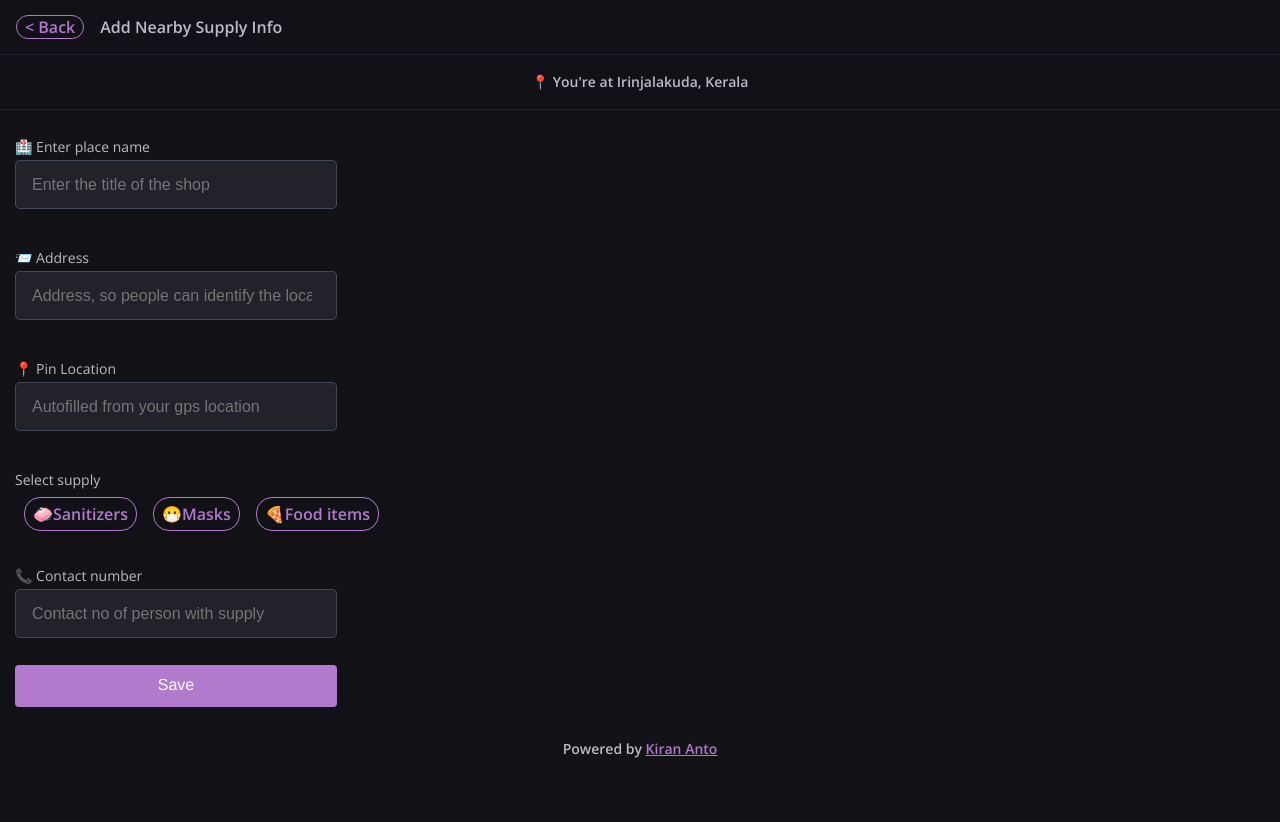
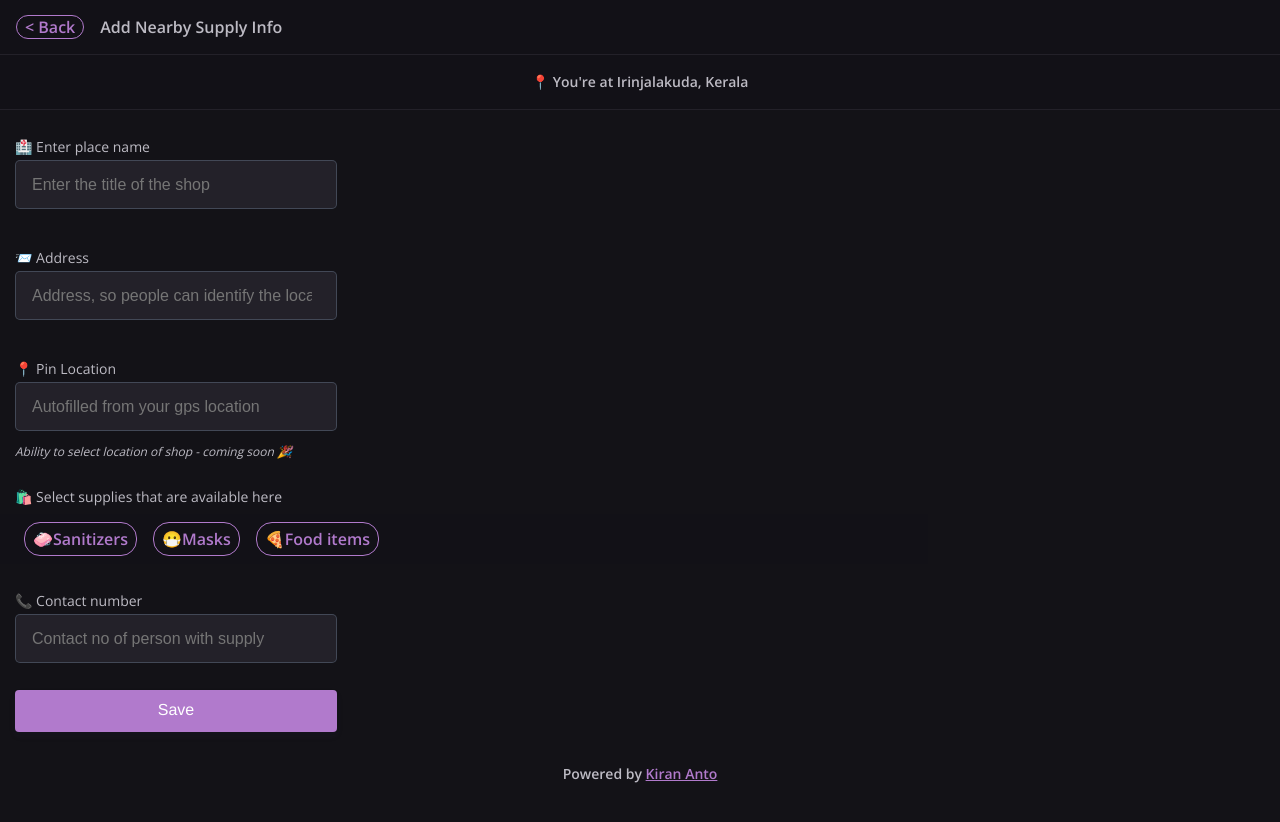
Before and after one commit to kirananto/SupplyInfo, a React (Create React App) app: page /add-data in a window 1280 px wide. Shown: the top 822 px of the page. Before the commit the page ends 800 px from the top, so only its background shows below. Built offline with nearby package versions, Linux system fonts and the light colour scheme.

Commit message:
🎉 UI Implementation partial completion
Signed-off-by: Kiran Anto <kirananto@gmail.com>

```diff
--- a/package.json
+++ b/package.json
@@ -3,7 +3,6 @@
   "version": "0.1.0",
   "private": true,
   "dependencies": {
-    "@material-ui/core": "^4.9.7",
     "@testing-library/jest-dom": "^4.2.4",
     "@testing-library/react": "^9.3.2",
     "@testing-library/user-event": "^7.1.2",
@@ -17,6 +16,7 @@
     "react-dom": "^16.13.1",
     "react-router-dom": "^5.1.2",
     "react-scripts": "3.4.1",
+    "react-toastify": "^5.5.0",
     "styled-components": "^5.0.1",
     "typescript": "~3.7.2"
   },
--- a/src/AddInfo.tsx
+++ b/src/AddInfo.tsx
@@ -2,6 +2,8 @@ import React, { Component } from "react";
 import { NavLink } from "react-router-dom";
 import styled from "styled-components";
 import { PoweredBy } from "./Homepage";
+import { toast } from 'react-toastify';
+import { validatePhone } from "./helpers";
 
 const Heading = styled.div`
   font-size: 16px;
@@ -89,6 +91,14 @@ const PlaceHeading = styled(Heading)`
   text-align: center;
 `;
 
+const ItalicText = styled.div`
+  font-size: 12px;
+  font-style: italic;
+  text-align: left;
+  color: #bdbbc4;
+  margin-left: 15px;
+`;
+
 
 const StyledInput = styled.input`
   width: 280px;
@@ -121,11 +131,13 @@ const Label = styled.div`
 `;
 
 export default class AddInfo extends Component<any, any> {
+
   readonly state = {
     place_name: "",
     address: "",
     location: "",
     lat: "",
+    direct: new URLSearchParams(window.location.search).get("direct") === 'true',
     long: "",
     contact: "",
     masks: false,
@@ -145,10 +157,20 @@ export default class AddInfo extends Component<any, any> {
     });
   };
   handleContact = (event: any) => {
-    this.setState({
-      contact: event.target.value
+    const contact = event.target.value
+    if(validatePhone(contact)) {
+
+      this.setState({
+        contact
+      });
+    }
+  };
+
+  onSubmit = () => {
+    toast.success("Success Notification !", {
+      position: toast.POSITION.TOP_CENTER
     });
-  };
+  }
   render() {
     return (
       <div style={{ textAlign: "left" }}>
@@ -193,9 +215,10 @@ export default class AddInfo extends Component<any, any> {
             disabled={true}
             placeholder={"Autofilled from your gps location"}
           />
+          {!this.state.direct && <ItalicText>Ability to select location of shop - coming soon 🎉</ItalicText>}
         </StyledInputContainer>
         <StyledInputContainer>
-          <Label>Select supply</Label>
+          <Label style={{ marginBottom: '0.5rem'}}>🛍️ Select supplies that are available here</Label>
           <SubHeading>
             <Chips
               clicked={this.state.sanitizer}
@@ -231,11 +254,11 @@ export default class AddInfo extends Component<any, any> {
         <StyledInputContainer>
           <Label>📞 Contact number </Label>
           <StyledInput
-            onChange={this.handleAddress}
+            onChange={this.handleContact}
             placeholder="Contact no of person with supply"
           />
         </StyledInputContainer>
-        <BlueButton>Save</BlueButton>
+        <BlueButton onClick={this.onSubmit}>Save</BlueButton>
 
         <PoweredBy>
           Powered by <a href="https://github.com/kirananto">Kiran Anto</a>
--- a/src/App.tsx
+++ b/src/App.tsx
@@ -4,6 +4,8 @@ import "./App.css";
 import Homepage from "./Homepage";
 import NearbySupplies from "./NearbySupplies";
 import AddInfo from "./AddInfo";
+import { ToastContainer } from 'react-toastify';
+import 'react-toastify/dist/ReactToastify.css';
 
 function App() {
   return (
@@ -21,6 +23,7 @@ function App() {
           </Route>
         </Switch>
       </Router>
+      <ToastContainer />
     </div>
   );
 }
--- a/src/Homepage.tsx
+++ b/src/Homepage.tsx
@@ -108,13 +108,13 @@ export default class Homepage extends Component {
             </SubHeading>
           </Heading>
           <IText>I do,</IText>
-          <Button to={"/add-data"}>
+          <Button to={"/add-data?direct=true"}>
             Have supply
             <ItalicsText>
               Of food/sanitizers/masks that can help people
             </ItalicsText>
           </Button>
-          <Button to={"/add-data"}>
+          <Button to={"/add-data?direct=false"}>
             Know someone
             <ItalicsText>
               with supply of sanitizers, masks and food.
--- /dev/null
+++ b/src/helpers.ts
@@ -0,0 +1,12 @@
+export const validatePhone = (number: string) => {
+    const regex = /[a-zA-Z]/g;
+    if (number) {
+      if (number.length < 7 || number.length > 25 || regex.test(number)) {
+        return false;
+      } else {
+        return true;
+      }
+    } else {
+      return false;
+    }
+  };
```
Also changed, not shown: 1 other file (tests, documents, lock files or other folders).
